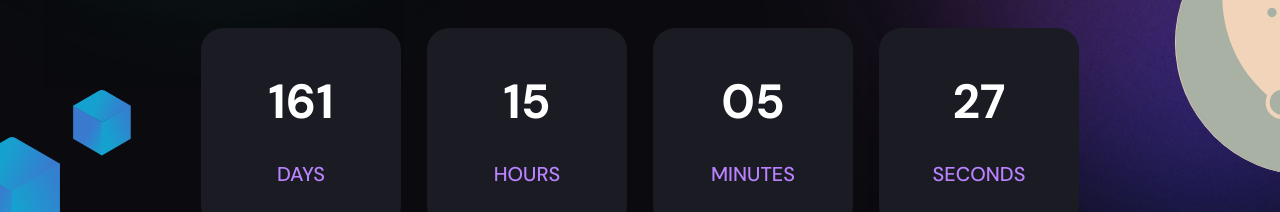
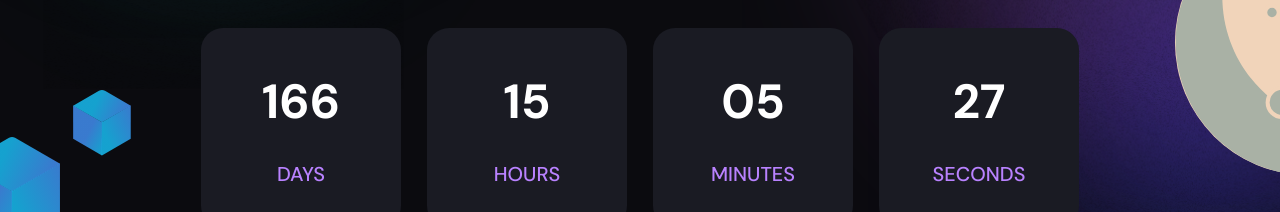
Before and after one commit to vinitshahdeo/50DaysOfJavaScript, a React (Create React App) app: page / in a window 1280 px wide. Shown: the part 431-643 px from the top of the page. Built offline with nearby package versions, Linux system fonts and the light colour scheme; no server answers.

Commit message:
Update Contest Start Date (#33)

```diff
--- a/src/App.js
+++ b/src/App.js
@@ -26,7 +26,7 @@ function App() {
         >
           Join Now
         </a>
-        <Timer deadline="February 16, 2024" />
+        <Timer deadline="February 21, 2024" />
         <div className="buttons">
           <a
             href="https://forms.gle/83ZKpF4S5VEqNG6P8"
```
